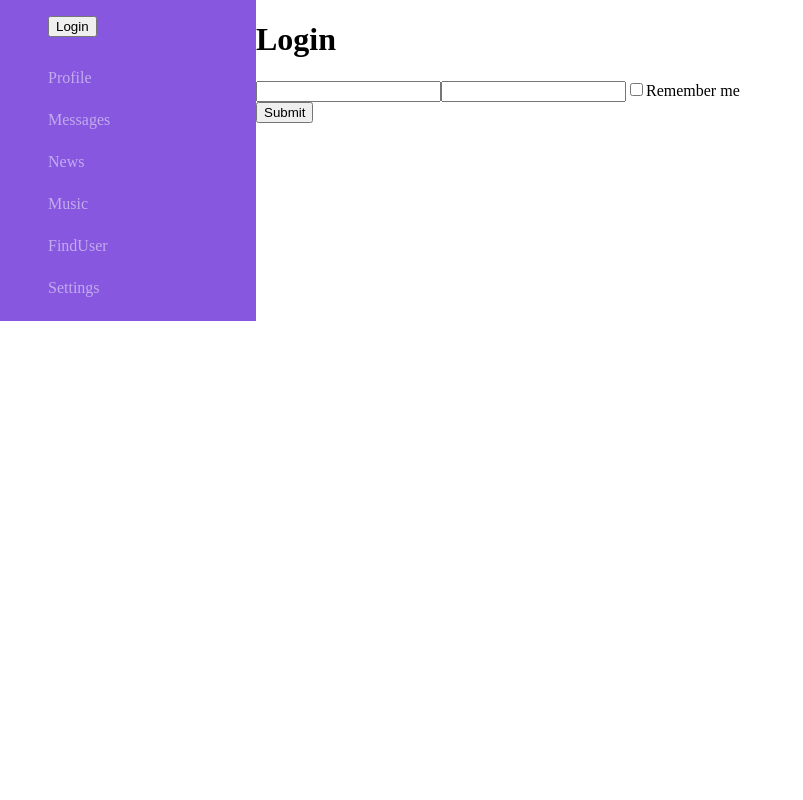
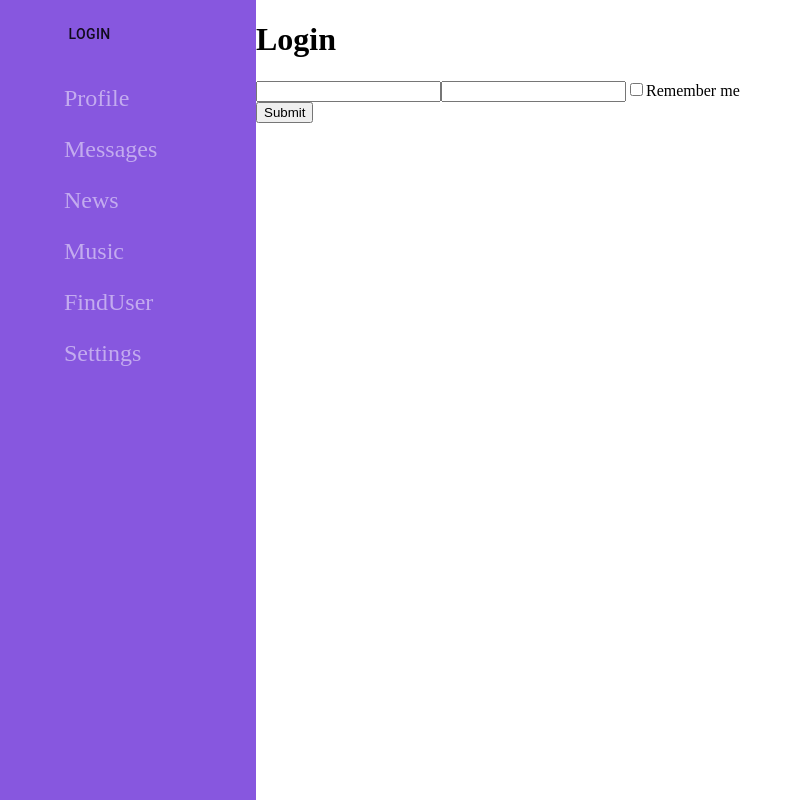
Before and after one commit to Romanov5000/Social-network, a React (Create React App) app: page / in a window 1280 px wide. Shown: the whole page, without its empty margins (0-803 px from the left). Built offline with nearby package versions, Linux system fonts and the light colour scheme; no server answers.

Commit message:
style for header

```diff
--- a/package.json
+++ b/package.json
@@ -3,6 +3,8 @@
   "version": "0.1.0",
   "private": true,
   "dependencies": {
+    "@material-ui/core": "^4.11.3",
+    "@material-ui/icons": "^4.11.2",
     "@testing-library/jest-dom": "^5.11.8",
     "@testing-library/react": "^11.2.3",
     "@testing-library/user-event": "^12.6.0",
--- a/src/components/Header/header.jsx
+++ b/src/components/Header/header.jsx
@@ -6,6 +6,8 @@ import { setMyOwnProfilePageAction } from "../../actions/ProfilePageAction";
 import { NavLink } from "react-router-dom";
 import { deleteUserLogin } from "../../actions/loginAction";
 import NavBar from "../NavBar";
+import Button from '@material-ui/core/Button';
+
 
 const Header = () => {
   const ownersInfo = useSelector((state) => state.ownersInfo);
@@ -19,10 +21,11 @@ const Header = () => {
   }, [isAuth]);
   let checkUser = isAuth ? (
     <div className={style.loginBtn}>
-      <button onClick={() => dispatch(deleteUserLogin())}>logout</button>
+      <Button onClick={() => dispatch(deleteUserLogin())}>logout</Button>
     </div>
-  ) : (
-    <NavLink to="/Login" ><button className={style.loginBtn}>Login</button></NavLink>
+  ) : ( <div className={style.loginBtn}>
+    <NavLink to="/Login" ><Button >Login</Button></NavLink>
+    </div>
   );
   return (
     <header className={style.Header}>
--- a/src/components/Header/header.module.css
+++ b/src/components/Header/header.module.css
@@ -1,6 +1,7 @@
 .Header {
   background-color: #8757df;
   width: 20%;
+  height: 100vh;
 }
 .Header img {
   width: 30%;
@@ -8,13 +9,14 @@
 }
 .userBlk {
   display: flex;
-  margin: 0 3rem 2rem;
+  margin: 0 2rem 2rem 4rem;
 }
 .userBlk p {
   width: 50%;
   margin-left: 15px;
   color: #c3abef;
   transition: 0.7s;
+  font-size: 1rem;
 }
 .userBlk :active {
   color: #fefe;
@@ -26,5 +28,5 @@ a {
   text-decoration: none;
 }
 .loginBtn {
-  margin: 1rem 3rem 2rem;
+  margin: 1rem 2rem 2rem 3.6rem;
 }
--- a/src/components/NavBar/NavBar.jsx
+++ b/src/components/NavBar/NavBar.jsx
@@ -2,13 +2,14 @@ import React from "react";
 import style from "./NavBar.module.css";
 import { NavLink } from "react-router-dom";
 import {useSelector} from 'react-redux';
+
 
 export default function NavBar() {
   const ownId = useSelector((state)=>state.initial.id);
   return (
     <section className={style.NavBar}>
       <NavLink to={`/Profile/${ownId}`} activeClassName={style.active}>
-        <li>Profile</li>
+        <li> Profile</li>
       </NavLink>
       <NavLink to="/Messages" activeClassName={style.active}>
         <li>Messages</li>
--- a/src/components/NavBar/NavBar.module.css
+++ b/src/components/NavBar/NavBar.module.css
@@ -1,8 +1,9 @@
 .NavBar li{
-    margin: 0 3rem 1.5rem;
+    margin: 0 2rem 1.5rem 4rem;
     color: #c3abef;
     list-style-type: none;
     transition: 0.7s;
+    font-size: 1.5rem;
 }
 .active li{
     color: #fefeff;
```
Also changed, not shown: 2 other files (tests, documents, lock files or other folders).
